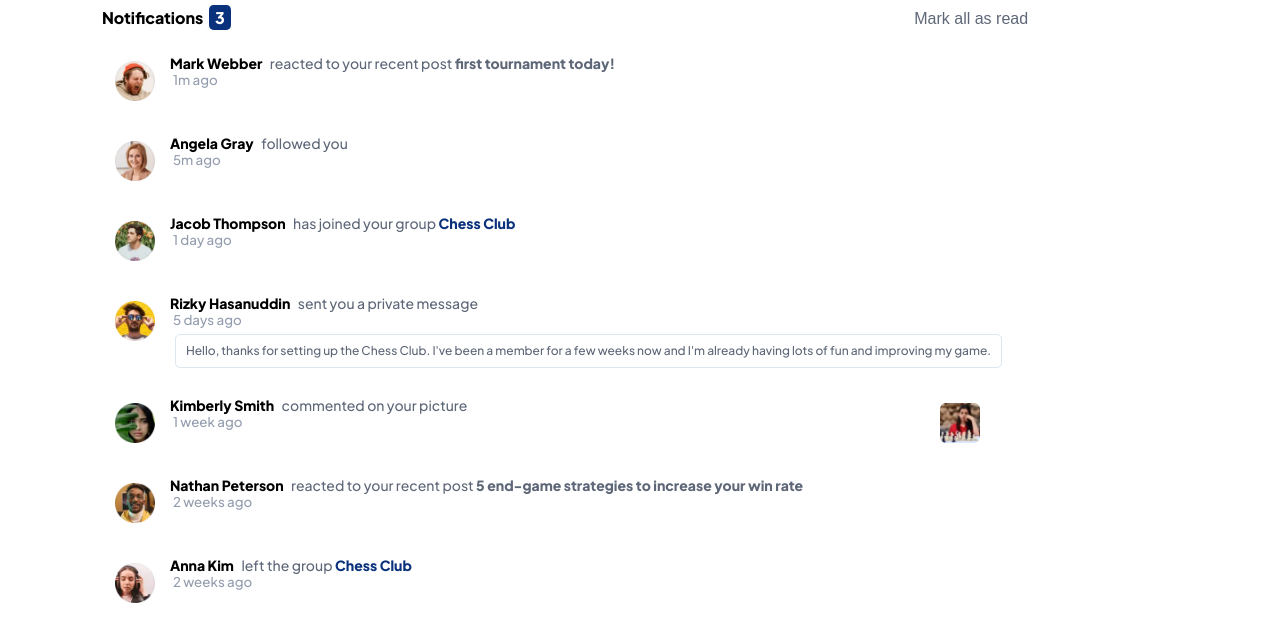
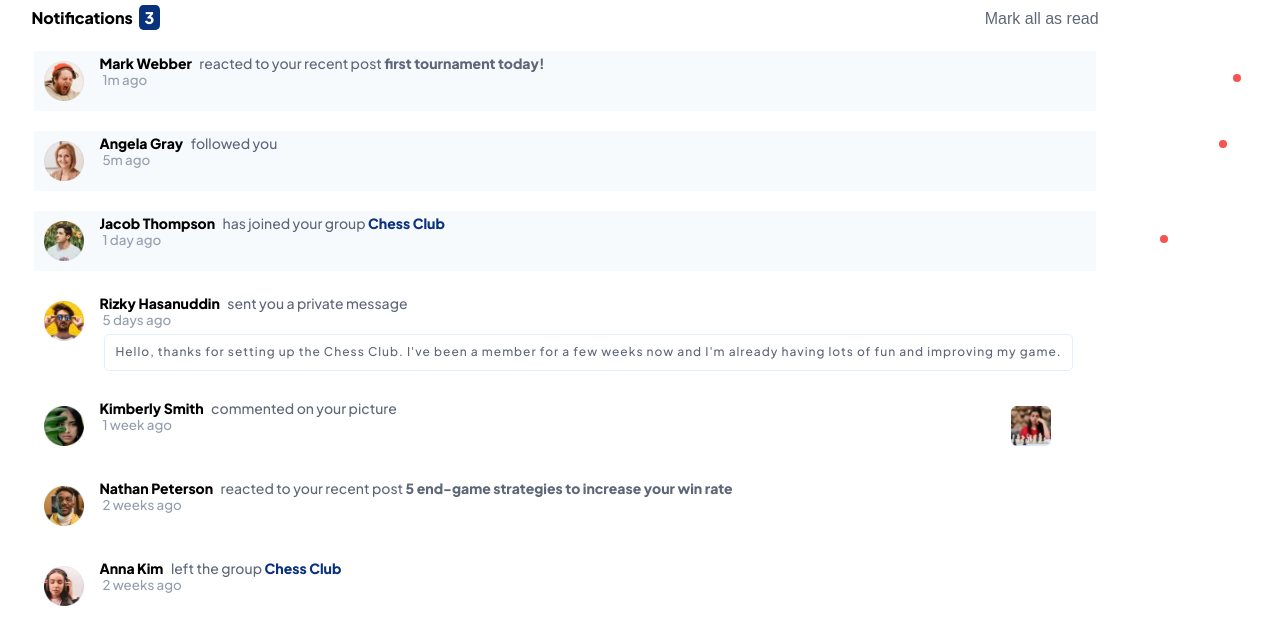
Before and after one commit to arenascode/notifications-page-main, a website: page index.html in a window 1536 px wide. Shown: the whole page, without its empty margins (203-1475 px from the left). Drawn offline with Linux system fonts and the light colour scheme.

Commit message:
mobile design and logic done

```diff
--- a/index.html
+++ b/index.html
@@ -12,7 +12,7 @@
     <main>
       <section id="notificationsTitle">
         <p>Notifications <span id="notificationsCount">3</span></p>
-        <button type="button" id="markAsAllRead">Mark all as read</button>
+        <button type="button" id="markAsAllRead" onclick="markAllAsRead()">Mark all as read</button>
       </section>
 
       <section id="notificationsBody">
@@ -23,6 +23,8 @@
               <span>Mark Webber</span> reacted to your recent post <span class="post">first
               tournament today!</span>
             </p>
+            <div id='circle1' class="circleUnreadNotif1">
+            </div>
             <small>1m ago</small>
           </div>
         </div>
@@ -30,6 +32,7 @@
           <img src="./assets/images/avatar-angela-gray.webp" alt="Avatar" />
           <div class="notificationDescription">
             <p><span>Angela Gray</span> followed you</p>
+            <div id='circle2'class="circleUnreadNotif2"></div>
             <small>5m ago</small>
           </div>
         </div>
@@ -40,6 +43,7 @@
               <span>Jacob Thompson</span> has joined your group
               <span class="group">Chess Club</span>
             </p>
+            <div id='circle3' class="circleUnreadNotif3"></div>
             <small>1 day ago</small>
           </div>
         </div>
@@ -98,5 +102,6 @@
     Challenge by <a href="https://www.frontendmentor.io?ref=challenge" target="_blank">Frontend Mentor</a>.
     Coded by <a href="#">Your Name Here</a>.
   </div> -->
-  </body>
+  <script src="./js/index.js"></script>
+</body>
 </html>
--- a/js/index.js
+++ b/js/index.js
@@ -0,0 +1,18 @@
+// Notifications Count
+const NotifCount = document.getElementById('notificationsCount')
+
+//notifications
+const notifications = document.getElementsByClassName('notification')
+const circleNotif1 = document.getElementById("circle1");const circleNotif2 = document.getElementById("circle2");const circleNotif3 = document.getElementById("circle3");
+
+function markAllAsRead() {
+  for (let i = 0; i <= 2; i++) {
+    notifications[i].style.backgroundColor = 'white'
+  }
+  NotifCount.innerText = 0
+  circleNotif1.classList.remove("circleUnreadNotif1");
+  circleNotif2.classList.remove("circleUnreadNotif2");
+  circleNotif3.classList.remove("circleUnreadNotif3");
+}
+
+//innerHTML = `<div>Holaaa!!</div>`
--- a/scss/style.scss
+++ b/scss/style.scss
@@ -63,6 +63,9 @@ body {
   padding: 8px;
   row-gap: 10px;
 
+  .notification:nth-child(-n+3) {
+    background-color: var(--neutral-very-light-grayish-blue);
+  }
   .notification {
     display: flex;
     //height: 50px;
@@ -91,7 +94,34 @@ body {
         color: var(--primary-blue)
         }
       }
-      small {
+      .circleUnreadNotif1 {
+          background-color: var(--primary-red);
+          width: 8px;
+          height: 8px;
+          border-radius: 50%;
+          position: absolute;
+          right: 92px;
+          top: 74px;
+        }
+        .circleUnreadNotif2 {
+          background-color: var(--primary-red);
+          width: 8px;
+          height: 8px;
+          border-radius: 50%;
+          position: absolute;
+          right: 106px;
+          top: 140px;
+        }
+        .circleUnreadNotif3 {
+          background-color: var(--primary-red);
+          width: 8px;
+          height: 8px;
+          border-radius: 50%;
+          position: absolute;
+          right: 165px;
+          top: 235px;
+        }
+        small {
         color:var(--neutral-grayish-blue);
         font-weight: var(--font-weight-jakarta-medium);
         margin: 3px;
@@ -99,12 +129,14 @@ body {
       .notificationMessage {
         border: solid 1px;
         border-radius: 5px;
-        border-color: var(--neutral-light-grayish-blue-2);
+        border-color: var(--neutral-light-grayish-blue-1);
         text-align: left;
         margin: 5px;
         padding: 10px;
         font-size: 12px;
         color: var(--neutral-dark-grayish-bluegrayish-blue);
+        letter-spacing: 1px;
+        line-height: 1.2;
       }
       .notificationMessage:hover{
         cursor: pointer;
@@ -125,4 +157,36 @@ body {
   cursor: pointer;
       }
     }
+
+
 }
+
+@media (min-width: 1440px) {
+  .circleUnreadNotif1 {
+          background-color: var(--primary-red);
+          width: 8px;
+          height: 8px;
+          border-radius: 50%;
+          position: absolute;
+          right: 800px;
+          top: 74px;
+        }
+        .circleUnreadNotif2 {
+          background-color: var(--primary-red);
+          width: 8px;
+          height: 8px;
+          border-radius: 50%;
+          position: absolute;
+          right: 106px;
+          top: 140px;
+        }
+        .circleUnreadNotif3 {
+          background-color: var(--primary-red);
+          width: 8px;
+          height: 8px;
+          border-radius: 50%;
+          position: absolute;
+          right: 165px;
+          top: 235px;
+        }
+}
```
Also changed, not shown: css/main.css.
